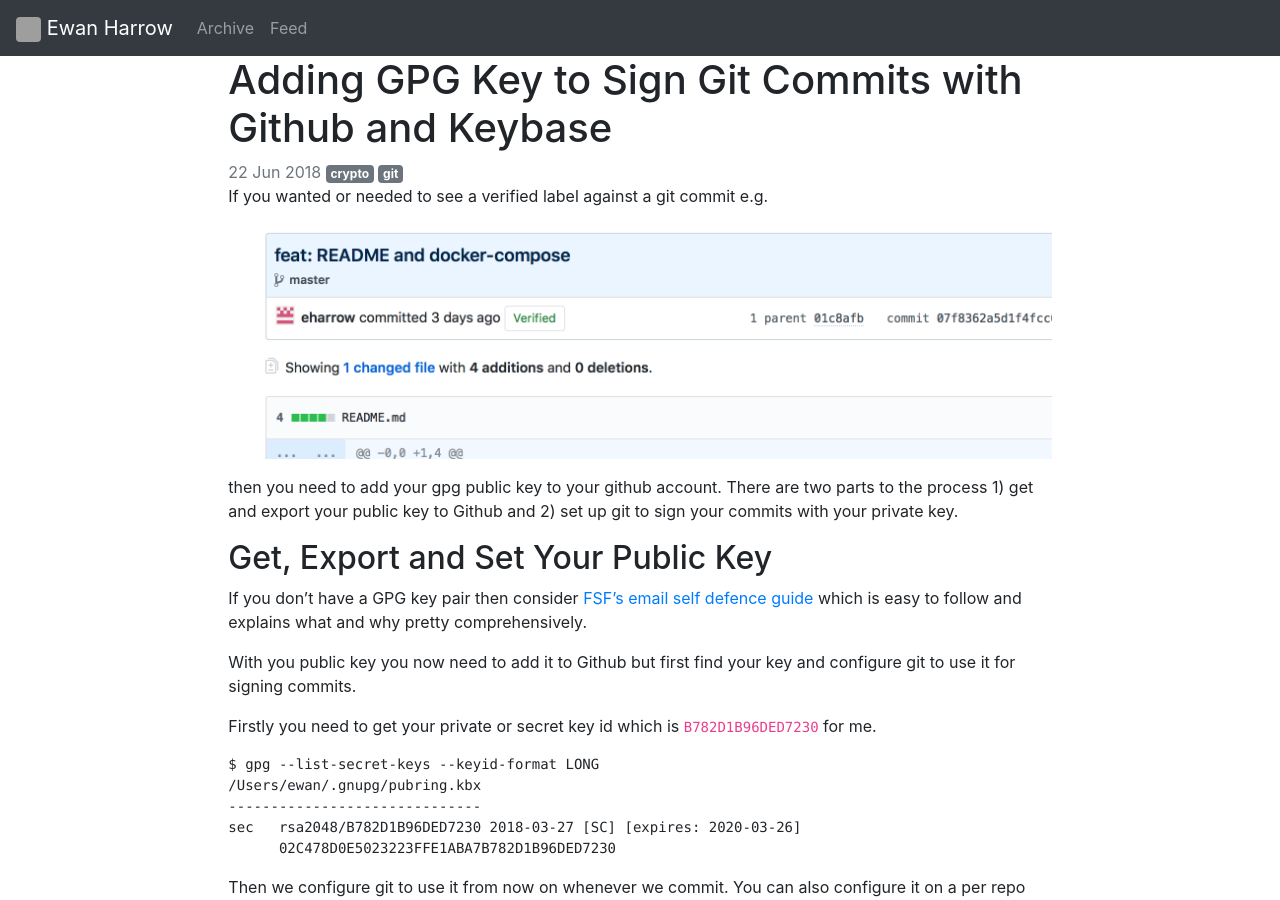
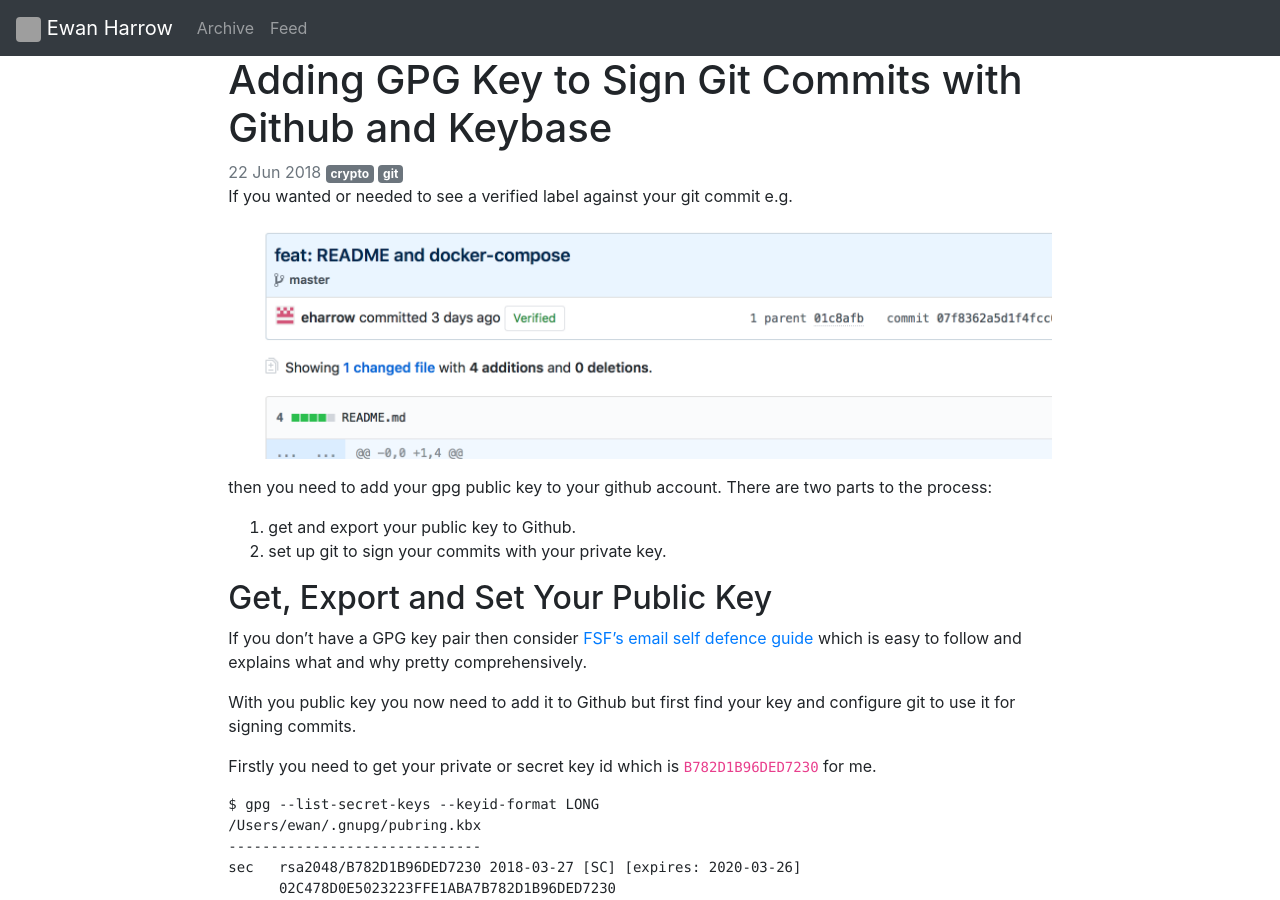
Before and after one commit to eharrow/eharrow.github.io, a Jekyll site: the page built from _posts/2018-06-22-adding-GPG-key-to-sign-git-commits-with-github-and-keybase.md, in a window 1280 px wide and 900 px high. Built offline with Jekyll 4.4.1, drawn with Linux system fonts in a browser that asks for light colours; grey boxes are pictures that could not be loaded.

Commit message:
fix: list update

```diff
--- a/_config.yml
+++ b/_config.yml
@@ -31,6 +31,7 @@
 
 plugins:
   - jekyll-paginate
+  - jemoji
 #  - jekyll-gist
 
 pages_list:
--- a/_posts/2018-06-22-adding-GPG-key-to-sign-git-commits-with-github-and-keybase.md
+++ b/_posts/2018-06-22-adding-GPG-key-to-sign-git-commits-with-github-and-keybase.md
@@ -3,11 +3,13 @@
 title: Adding GPG Key to Sign Git Commits with Github and Keybase
 category: crypto git
 ---
-If you wanted or needed to see a verified label against a git commit e.g.
+If you wanted or needed to see a verified label against your git commit e.g.
 
 <img src="/public/gpg-verified-commit.png" class="img-fluid">
 
-then you need to add your gpg public key to your github account.  There are two parts to the process 1) get and export your public key to Github and 2) set up git to sign your commits with your private key.
+then you need to add your gpg public key to your github account.  There are two parts to the process:
+1. get and export your public key to Github.
+2. set up git to sign your commits with your private key.
 
 ## Get, Export and Set Your Public Key
 If you don't have a GPG key pair then consider [FSF's email self defence guide](https://emailselfdefense.fsf.org/en/) which is easy to follow and explains what and why pretty comprehensively.
```
